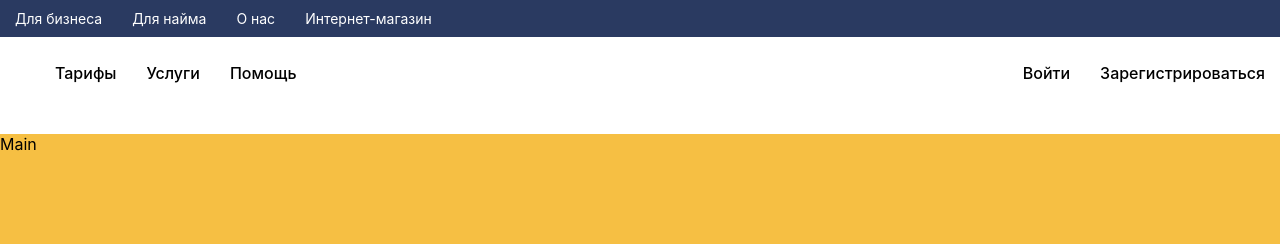
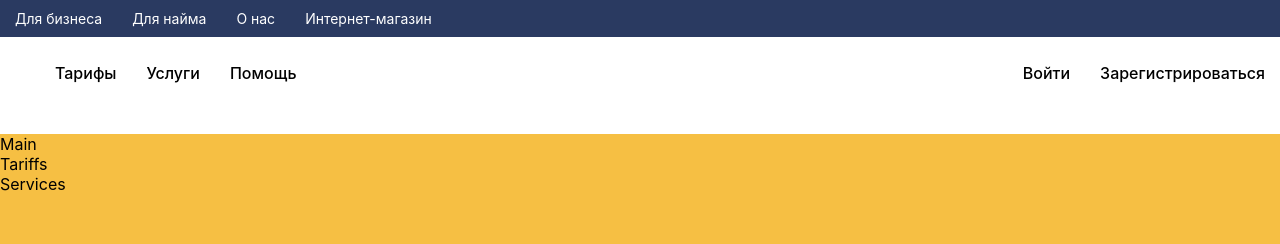
Before and after one commit to Lucky942/InternetProvider, a React (Create React App) app: page / in a window 1280 px wide. Shown: the top 244 px of the page. Built offline with nearby package versions, Linux system fonts and the light colour scheme.

Commit message:
SecondLayout

```diff
--- a/package.json
+++ b/package.json
@@ -6,6 +6,7 @@
     "classnames": "^2.2.6",
     "react": "^16.10.2",
     "react-dom": "^16.10.2",
+    "react-router-dom": "^5.1.2",
     "react-scripts": "3.2.0"
   },
   "scripts": {
--- a/src/components/Header/Menu/MainMenu/MainMenu.jsx
+++ b/src/components/Header/Menu/MainMenu/MainMenu.jsx
@@ -8,13 +8,13 @@ const MainMenu = () => {
         <div className={classnames(styles.mainMenu, "mainMenu")}>
             <ul>
                 <li className={styles.menuItem}>
-                    <a href="#">Тарифы</a>
+                    <a href="./tarriff">Тарифы</a>
                 </li>
                 <li className={styles.menuItem}>
-                    <a href="#">Услуги</a>
+                    <a href="./services">Услуги</a>
                 </li>
                 <li className={styles.menuItem}>
-                    <a href="#">Помощь</a>
+                    <a href="./help">Помощь</a>
                 </li>
             </ul>
         </div>
--- a/src/components/Main/Main.jsx
+++ b/src/components/Main/Main.jsx
@@ -1,9 +1,13 @@
 import React from "react";
+import Services from "./Services/Services";
+import Tariffs from "./Tarriffs/Tariffs";
 
 function Main() {
   return (
     <div className="main">
       Main
+      <Tariffs />
+      <Services />
     </div>
   );
 }
--- /dev/null
+++ b/src/components/Main/Services/Services.jsx
@@ -0,0 +1,12 @@
+import React from 'react';
+
+
+const Services = () => {
+    return (
+        <div>
+            Services
+        </div>
+    );
+};
+
+export default Services;
--- /dev/null
+++ b/src/components/Main/Tarriffs/Tariffs.jsx
@@ -0,0 +1,12 @@
+import React from 'react';
+
+
+const Tariffs = () => {
+    return (
+        <div>
+            Tariffs
+        </div>
+    );
+};
+
+export default Tariffs;
```
Also changed, not shown: src/components/Main/Services/Services.module.css (added), src/components/Main/Tarriffs/Tariffs.module.css (added), 1 other file (tests, documents, lock files or other folders).
